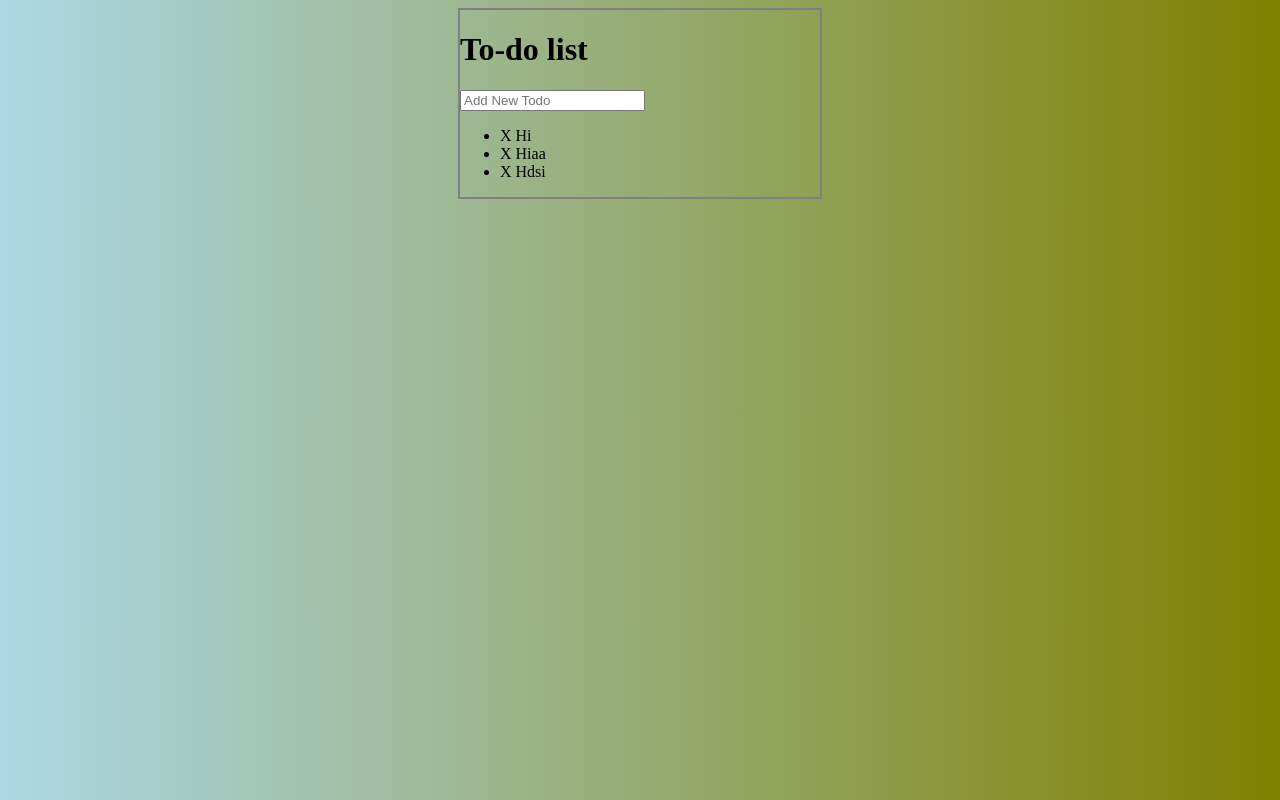
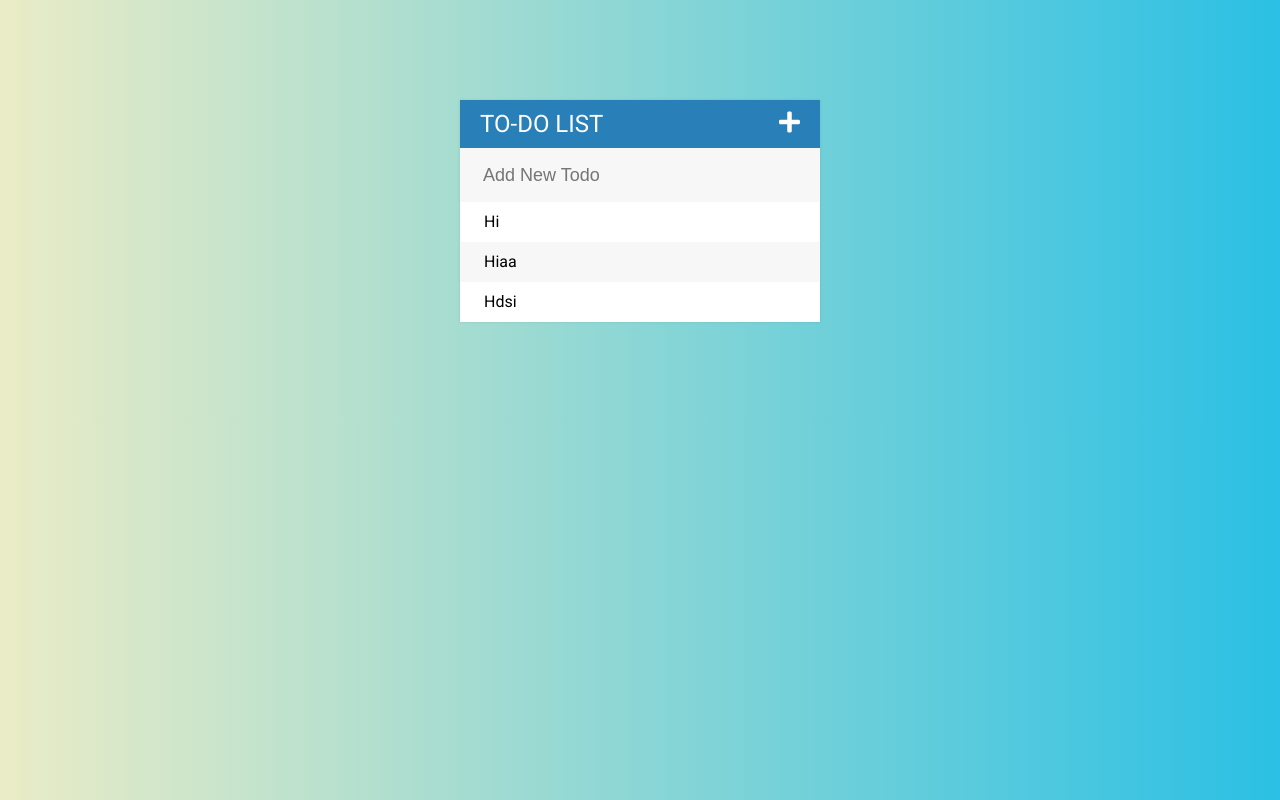
Before and after one commit to tjena007/jQueryTodoList, a plain HTML site: page index.html in a window 1280 px wide. Drawn offline with Linux system fonts and the light colour scheme.

Commit message:
final ui changes

```diff
--- a/assets/css/todos.css
+++ b/assets/css/todos.css
@@ -1,13 +1,88 @@
 body {
-  background: linear-gradient(to right, lightblue, olive);
+  /* background: linear-gradient(to right, #2c3e50, #fd746c); */
+  background: #2bc0e4; /* fallback for old browsers */
+  background: -webkit-linear-gradient(
+    to right,
+    #eaecc6,
+    #2bc0e4
+  ); /* Chrome 10-25, Safari 5.1-6 */
+  background: linear-gradient(
+    to right,
+    #eaecc6,
+    #2bc0e4
+  ); /* W3C, IE 10+/ Edge, Firefox 16+, Chrome 26+, Opera 12+, Safari 7+ */
+
+  font-family: "Roboto", sans-serif;
+}
+
+h1 i {
+  float: right;
 }
 
 .container {
-  border: 2px solid gray;
-  margin: 0 auto;
+  box-shadow: 0 0 3px rgba(0, 0, 0, 0.1);
+  margin: 100px auto;
   width: 360px;
-  list-style-type: none;
+  /* list-style-type: none; */
+  background: #f7f7f7;
   /* text-align: center; */
+}
+input {
+  width: 100%;
+  background: #f7f7f7;
+  font-size: 18px;
+  padding: 13px 13px 13px 20px;
+  box-sizing: border-box;
+  color: #2980b9;
+  outline: none;
+  border: 3px solid rgba(0, 0, 0, 0);
+  margin-top: -15px;
+}
+
+input:focus {
+  background: white;
+  border: 3px solid #2980b9;
+}
+
+ul {
+  list-style: none;
+  margin: 0;
+  padding: 0;
+}
+
+li span {
+  background: #e74c3c;
+  height: 40px;
+  margin-right: 20px;
+  text-align: center;
+  color: white;
+  width: 0px;
+  display: inline-block;
+  opacity: 0;
+}
+li:hover span {
+  width: 40px;
+  transition: 0.25s linear;
+  opacity: 1;
+}
+
+li {
+  background: white;
+  height: 40px;
+  line-height: 40px;
+  /* color: #666; */
+}
+li:nth-child(2n) {
+  background: #f7f7f7;
+}
+
+h1 {
+  background: #2980b9;
+  color: white;
+  text-transform: uppercase;
+  padding: 10px 20px;
+  font-size: 24px;
+  font-weight: 400;
 }
 
 .complete {
--- a/assets/js/todos.js
+++ b/assets/js/todos.js
@@ -30,7 +30,15 @@ $("ul").on("click", "span", function () {
 $("input[type = 'text']").keypress(function (e) {
   if (e.which === 13) {
     todoText = $(this).val();
-    $(this).val("");
-    $("ul").append("<li><span>X</span> " + todoText + "</li>");
+    if (!todoText.replace(/\s/g, "").length) {
+      alert("Add a todo!");
+    } else {
+      $(this).val("");
+      $("ul").append(
+        "<li><span><i class='far fa-trash-alt'></i></span> " +
+          todoText +
+          "</li>"
+      );
+    }
   }
 });
--- a/index.html
+++ b/index.html
@@ -5,16 +5,32 @@
     <meta name="viewport" content="width=device-width, initial-scale=1.0" />
     <title>Todo List</title>
     <link rel="stylesheet" href="assets/css/todos.css" />
+    <link
+      href="https://fonts.googleapis.com/css2?family=Roboto:wght@400;500;700&display=swap"
+      rel="stylesheet"
+    />
+    <link
+      rel="stylesheet"
+      href="https://use.fontawesome.com/releases/v5.13.0/css/all.css"
+      integrity="sha384-Bfad6CLCknfcloXFOyFnlgtENryhrpZCe29RTifKEixXQZ38WheV+i/6YWSzkz3V"
+      crossorigin="anonymous"
+    />
     <script src="assets/js/lib/jquery-3.5.1.min.js"></script>
   </head>
   <body>
     <div class="container">
-      <h1>To-do list</h1>
-      <input type="text" placeholder="Add New Todo" />
+      <h1>To-do list <i class="fas fa-plus"></i></h1>
+      <input type="text" placeholder="Add New Todo" maxlength="40" />
       <ul>
-        <li><span>X</span> Hi</li>
-        <li><span>X</span> Hiaa</li>
-        <li><span>X</span> Hdsi</li>
+        <li>
+          <span><i class="far fa-trash-alt"></i></span> Hi
+        </li>
+        <li>
+          <span><i class="far fa-trash-alt"></i></span> Hiaa
+        </li>
+        <li>
+          <span><i class="far fa-trash-alt"></i></span> Hdsi
+        </li>
       </ul>
     </div>
     <script src="assets/js/todos.js"></script>
```
